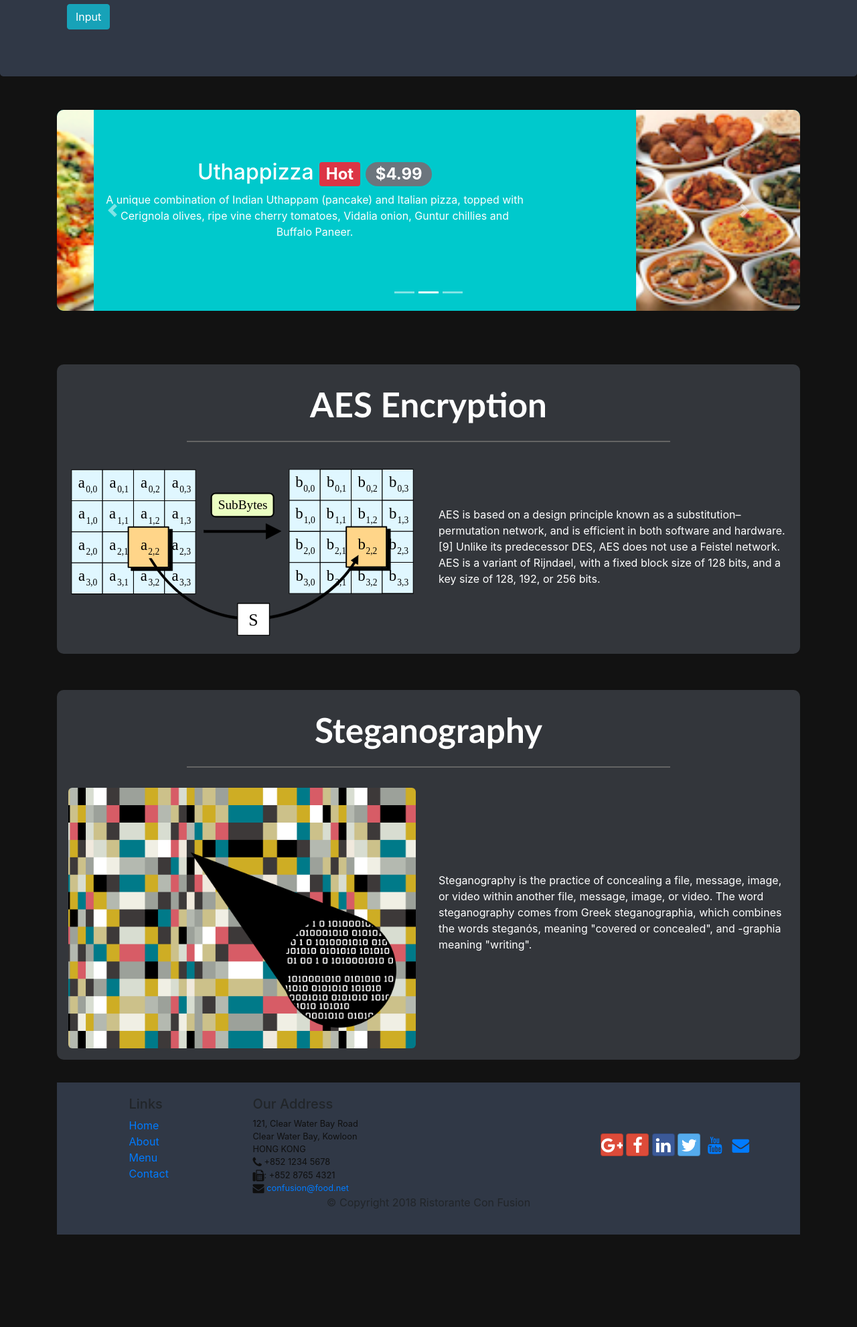
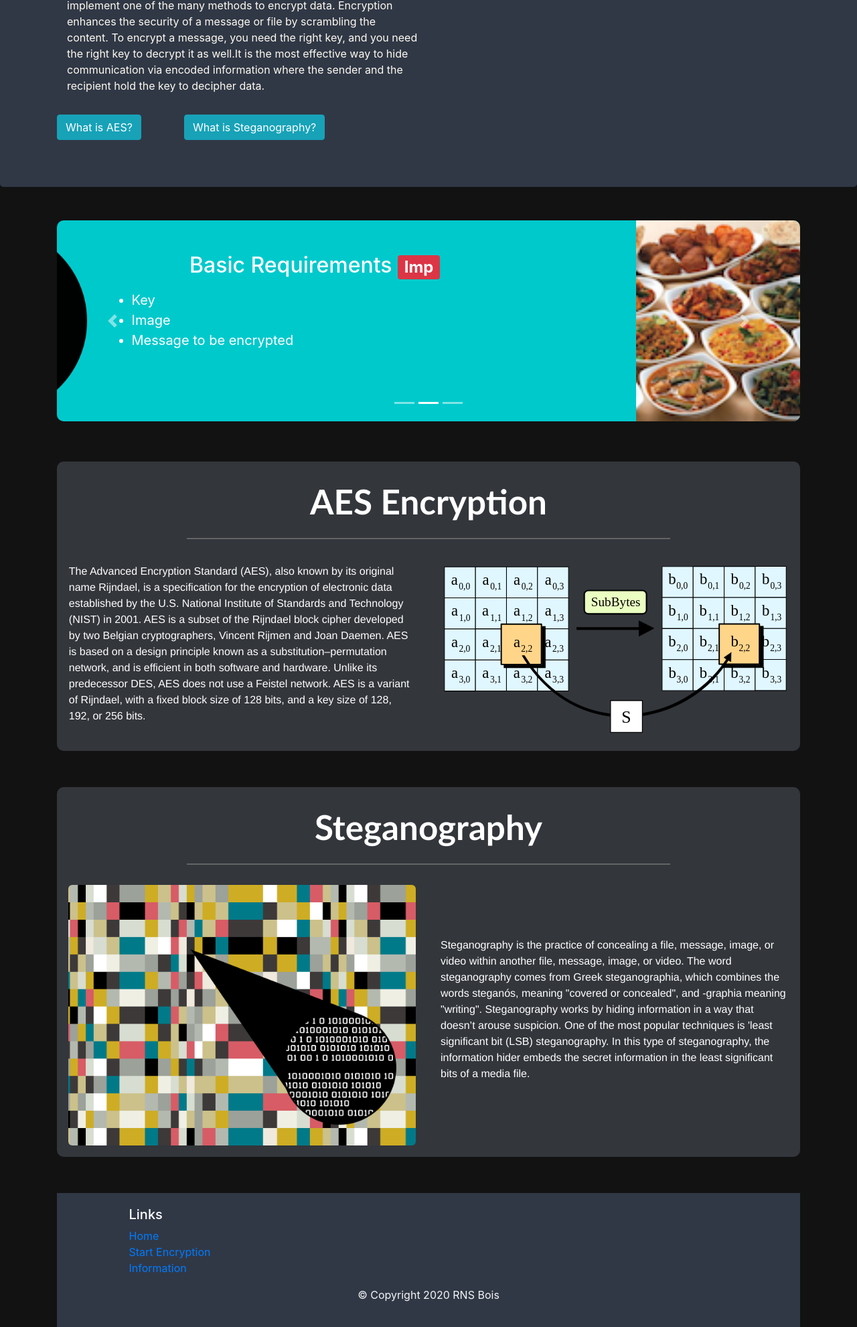
Before and after one commit to leodude77/WebT, a website: page index.html in a window 1280 px wide. Shown: the part 326-2307 px from the top of the page at 67% size. Before the commit the page ends 2169 px from the top, so only its background shows below. Drawn offline with nearby package versions, Linux system fonts and the light colour scheme.

Commit message:
early beta

```diff
--- a/css/styles.css
+++ b/css/styles.css
@@ -89,3 +89,7 @@ body {
   border-top: solid 2px #646464;
   margin-bottom: 2vmax;
 }
+
+.text {
+  font-family: Helvetica, sans-serif;
+}
--- a/index.html
+++ b/index.html
@@ -48,18 +48,8 @@
               >
             </li>
             <li class="nav-item">
-              <a class="nav-link" href="./aboutus.html"
-                ><span class="fa fa-info fa-lg"></span> About</a
-              >
-            </li>
-            <li class="nav-item">
-              <a class="nav-link" href="#"
-                ><span class="fa fa-list fa-lg"></span> Menu</a
-              >
-            </li>
-            <li class="nav-item">
-              <a class="nav-link" href="./contactus.html"
-                ><span class="fa fa-address-card fa-lg"></span> Contact</a
+              <a class="nav-link" href="#intro"
+                ><span class="fa fa-info fa-lg"></span> Introduction</a
               >
             </li>
           </ul>
@@ -72,27 +62,33 @@
         <div class="row row-header">
           <div class="col-12 col-md-6">
             <h1>AES Encyption with Steganography</h1>
-            <p>
-              We take inspiration from the World's best cuisines, and create a
-              unique fusion experience. Our lipsmacking creation will tickle
-              your culinary senses!
+            <p style="padding-top: 30px">
+              In today's world, where data is exchanged around the world in mere seconds is also prone to malicious intervention. This site helps implement one of the many methods to encrypt data. Encryption enhances the security of a message or file by scrambling the content. To encrypt a message, you need the right key, and you need the right key to decrypt it as well.It is the most effective way to hide communication via encoded information where the sender and the recipient hold the key to decipher data.
             </p>
           </div>
           <div class="col-12 col-md-6 align-items-center">
             <img src="img/aes.png" class="img-fluid" />
           </div>
         </div>
-        <div style="padding-left: 15px">
-          <a href="#steganography">
-            <input class="btn btn-info" type="button" value="Input" />
-          </a>
+        <div class="row ">
+
+          <div class=" col-12 col-md-2" style="padding-left: 15px; padding-top: 15px;">
+            <a href="#aes">
+              <input class="btn btn-info" type="button" value="What is AES?" />
+            </a>
+          </div>
+          <div class=" col-12 col-md" style="padding-left: 15px; padding-top: 15px;">
+            <a href="#steganography">
+              <input class="btn btn-info" type="button" value="What is Steganography?" />
+            </a>
+          </div>
         </div>
       </div>
     </header>
 
     <div class="container">
-      <div class="row row-content">
-        <div class="col" style="padding-left: 0px; padding-right: 0px">
+      <div class="row row-content" >
+        <div class="col" style="padding-left: 0px; padding-right: 0px" id="intro">
           <div
             id="mycarousel"
             class="carousel slide"
@@ -107,21 +103,23 @@
               <div class="carousel-item active">
                 <img
                   class="d-block img-fluid"
-                  src="img/uthappizza.png"
+                  src="img/Lock.png"
                   alt="uthappizza"
+                  style="max-block-size: 1vmax; padding:10px;"
                 />
                 <div
                   class="carousel-caption d-none d-md-block align-self-center align-items-center"
                 >
-                  <h2>
-                    Uthappizza <span class="badge badge-danger">Hot</span>
-                    <span class="badge badge-pill badge-secondary">$4.99</span>
+                  <h2 >
+                    Basic Requirements <span class="badge badge-danger">Imp</span>
+
                   </h2>
-                  <p class="d-none d-sm-block">
-                    A unique combination of Indian Uthappam (pancake) and
-                    Italian pizza, topped with Cerignola olives, ripe vine
-                    cherry tomatoes, Vidalia onion, Guntur chillies and Buffalo
-                    Paneer.
+                  <p class="d-none d-sm-block" >
+                    <ul style="font-size: 20px; text-align: left;" >
+                      <li >Key</li>
+                      <li >Image </li>
+                      <li >Message to be encrypted </li>
+                    </ul>
                   </p>
                 </div>
               </div>
@@ -136,16 +134,18 @@
                 >
                   <h2>
                     <div class="col col-sm col-md">
-                      Weekend Grand Buffet
+                      Encryption
                       <span class="badge badge-danger">NEW</span>
                     </div>
                   </h2>
                   <p class="d-none d-sm-block">
-                    Featuring mouthwatering combinations with a choice of five
-                    different salads, six enticing appetizers, six main entrees
-                    and five choicest desserts. Free flowing bubbly and soft
-                    drinks. All for just $19.99 per person
+                    Dummy
                   </p>
+                  <div class=" col-12 col-md" style="padding-left: 15px; padding-top: 15px;">
+                    <a href="#">
+                      <input class="btn btn-dark" type="button" value="Start Encryption!" />
+                    </a>
+                  </div>
                 </div>
               </div>
               <div class="carousel-item">
@@ -157,14 +157,16 @@
                 <div
                   class="carousel-caption d-none d-md-block align-self-center align-items-center"
                 >
-                  <h2>Alberto Somayya</h2>
-                  <h4>Executive Chef</h4>
+                  <h2>Decryption</h2>
+
                   <p class="d-none d-sm-block">
-                    Award winning three-star Michelin chef with wide
-                    International experience having worked closely with whos-who
-                    in the culinary world, he specializes in creating
-                    mouthwatering Indo-Italian fusion experiences.
+                    Dummy
                   </p>
+                  <div class=" col-12 col-md" style="padding-left: 15px; padding-top: 15px;">
+                    <a href="#">
+                      <input class="btn btn-dark" type="button" value="Start Decryption!" />
+                    </a>
+                  </div>
                 </div>
               </div>
             </div>
@@ -197,7 +199,7 @@
         </div>
       </div>
 
-      <div style="padding: 15px"></div>
+      <div style="padding: 5px"></div>
 
       <div
         class="align-items-center cards"
@@ -212,22 +214,25 @@
         <div class="rule offset-sm-2 col-10 offset-1 col-sm-8"></div>
 
         <div class="row align-items-center">
-          <div class="media col-sm-6 col-12">
+
+          <div class="media-body col-sm-6 col-12 text order-last order-sm-first">
+            <p style="padding: 5px;">
+              The Advanced Encryption Standard (AES), also known by its original name Rijndael, is a specification for the encryption of electronic data established by the U.S. National Institute of Standards and Technology (NIST) in 2001.
+              AES is a subset of the Rijndael block cipher developed by two Belgian cryptographers, Vincent Rijmen and Joan Daemen.
+              AES is based on a design principle known as a
+              substitution–permutation network, and is efficient in both
+              software and hardware. Unlike its predecessor DES, AES does not
+              use a Feistel network. AES is a variant of Rijndael, with a fixed
+              block size of 128 bits, and a key size of 128, 192, or 256 bits.
+            </p>
+          </div>
+          <div class="media col-sm-6 col-12 order-first order-sm-last">
             <img
               class="d-flex mr-3 img-thumbnail align-self-center"
               src="./img/AES-SubBytes.svg"
               alt="uthappizza"
               style="background: transparent; border: none"
             />
-          </div>
-          <div class="media-body col-sm-6 col-12">
-            <p>
-              AES is based on a design principle known as a
-              substitution–permutation network, and is efficient in both
-              software and hardware.[9] Unlike its predecessor DES, AES does not
-              use a Feistel network. AES is a variant of Rijndael, with a fixed
-              block size of 128 bits, and a key size of 128, 192, or 256 bits.
-            </p>
           </div>
         </div>
       </div>
@@ -254,78 +259,35 @@
               style="background: transparent; border: none; border-radius: 10px;"
             />
           </div>
-          <div class="media-body col-sm-6 col-12">
-            <p>
+          <div class="media-body col-sm-6 col-12 text p-2">
+            <p style="padding: 10px;">
               Steganography is the practice of concealing a file, message, image, or video within another file, message, image, or video. The word steganography comes from Greek steganographia, which combines the words steganós, meaning "covered or concealed", and -graphia meaning "writing".
+              Steganography works by hiding information in a way that doesn’t arouse suspicion. One of the most popular techniques is 'least significant bit (LSB) steganography. In this type of steganography, the information hider embeds the secret information in the least significant bits of a media file.
             </p>
           </div>
         </div>
       </div>
     <br />
 
-    <div style="padding: 5px"></div>
+    <div style="padding: 15px"></div>
 
     <footer class="footer">
       <div class="container">
         <div class="row">
           <div class="col-4 offset-1 col-sm-2">
-            <h5>Links</h5>
-            <ul class="list-unstyled">
+            <h5 style="color: white;">Links</h5>
+            <ul class="list-unstyled" >
               <li><a href="#">Home</a></li>
-              <li><a href="./aboutus.html">About</a></li>
-              <li><a href="#">Menu</a></li>
-              <li><a href="./contactus.html">Contact</a></li>
+              <li><a href="#intro">Start Encryption</a></li>
+              <li><a href="#aes">Information</a></li>
             </ul>
           </div>
-          <div class="col-7 col-sm-5">
-            <h5>Our Address</h5>
-            <address>
-              121, Clear Water Bay Road<br />
-              Clear Water Bay, Kowloon<br />
-              HONG KONG<br />
-              <i class="fa fa-phone fa-lg"></i> +852 1234 5678<br />
-              <i class="fa fa-fax fa-lg"></i>: +852 8765 4321<br />
-              <i class="fa fa-envelope fa-lg"></i>
-              <a href="mailto:confusion@food.net">confusion@food.net</a>
-            </address>
-          </div>
-          <div class="col-12 col-sm-4 align-self-center">
-            <div class="text-center">
-              <a
-                class="btn btn-social-icon btn-google"
-                href="http://google.com/+"
-              >
-                <i class="fa fa-google-plus fa-lg"></i
-              ></a>
-              <a
-                class="btn btn-social-icon btn-google"
-                href="http://www.facebook.com/profile.php?id="
-                ><i class="fa fa-facebook fa-lg"></i
-              ></a>
-              <a
-                class="btn btn-social-icon btn-facebook"
-                href="http://www.linkedin.com/in/"
-                ><i class="fa fa-linkedin fa-lg"></i
-              ></a>
-              <a
-                class="btn btn-social-icon btn-twitter"
-                href="http://twitter.com/"
-                ><i class="fa fa-twitter fa-lg"></i
-              ></a>
-              <a
-                class="btn btn-social-icon btn-youtube"
-                href="http://youtube.com/"
-                ><i class="fa fa-youtube fa-lg"></i
-              ></a>
-              <a class="btn btn-social-icon" href="mailto:"
-                ><i class="fa fa-envelope fa-lg"></i
-              ></a>
-            </div>
-          </div>
+
+
         </div>
         <div class="row justify-content-center">
           <div class="col-auto">
-            <p>© Copyright 2018 Ristorante Con Fusion</p>
+            <p style="color: whitesmoke;">© Copyright 2020 RNS Bois</p>
           </div>
         </div>
       </div>
```
Also changed, not shown: img/Lock.png (added).
